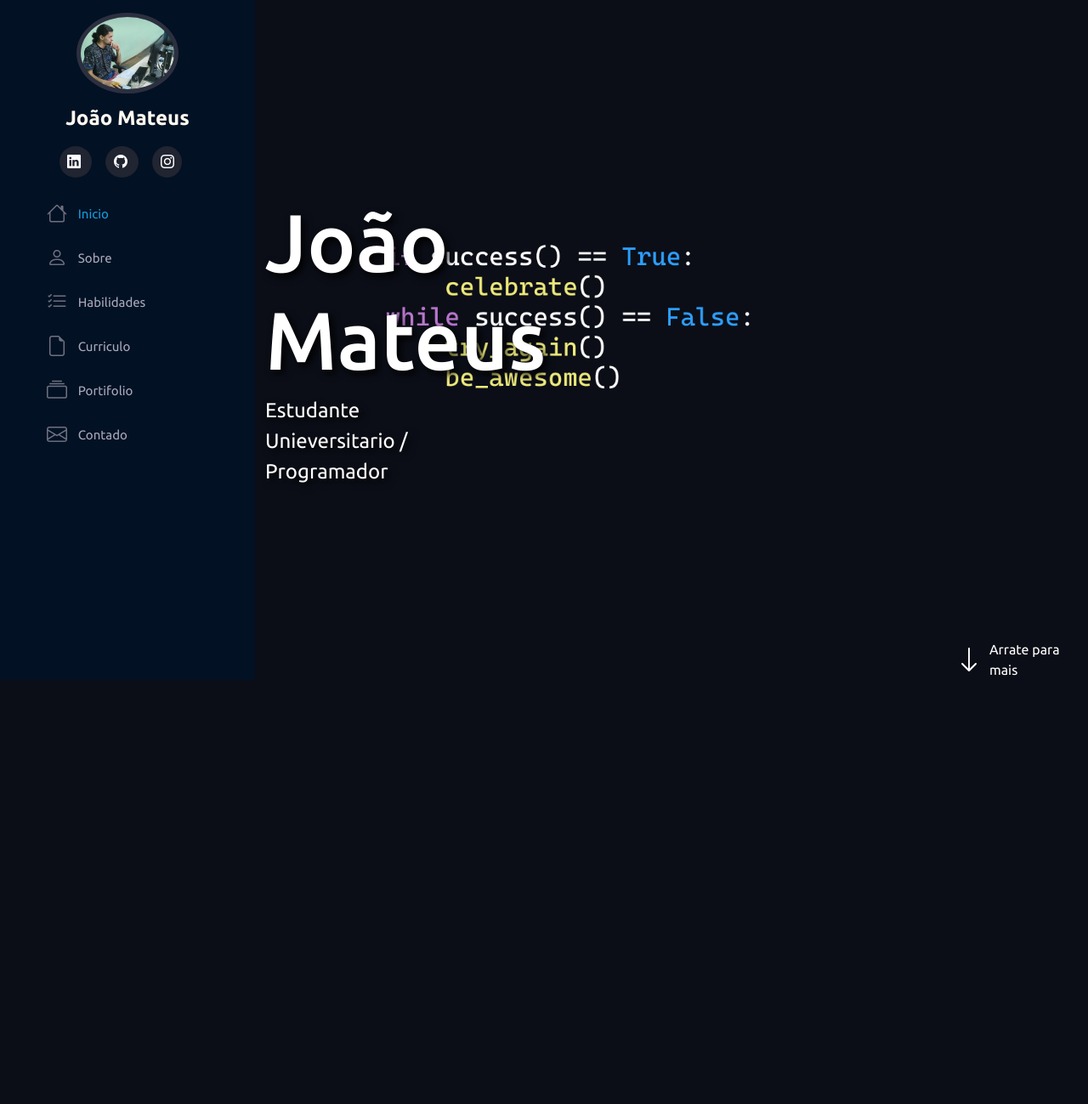
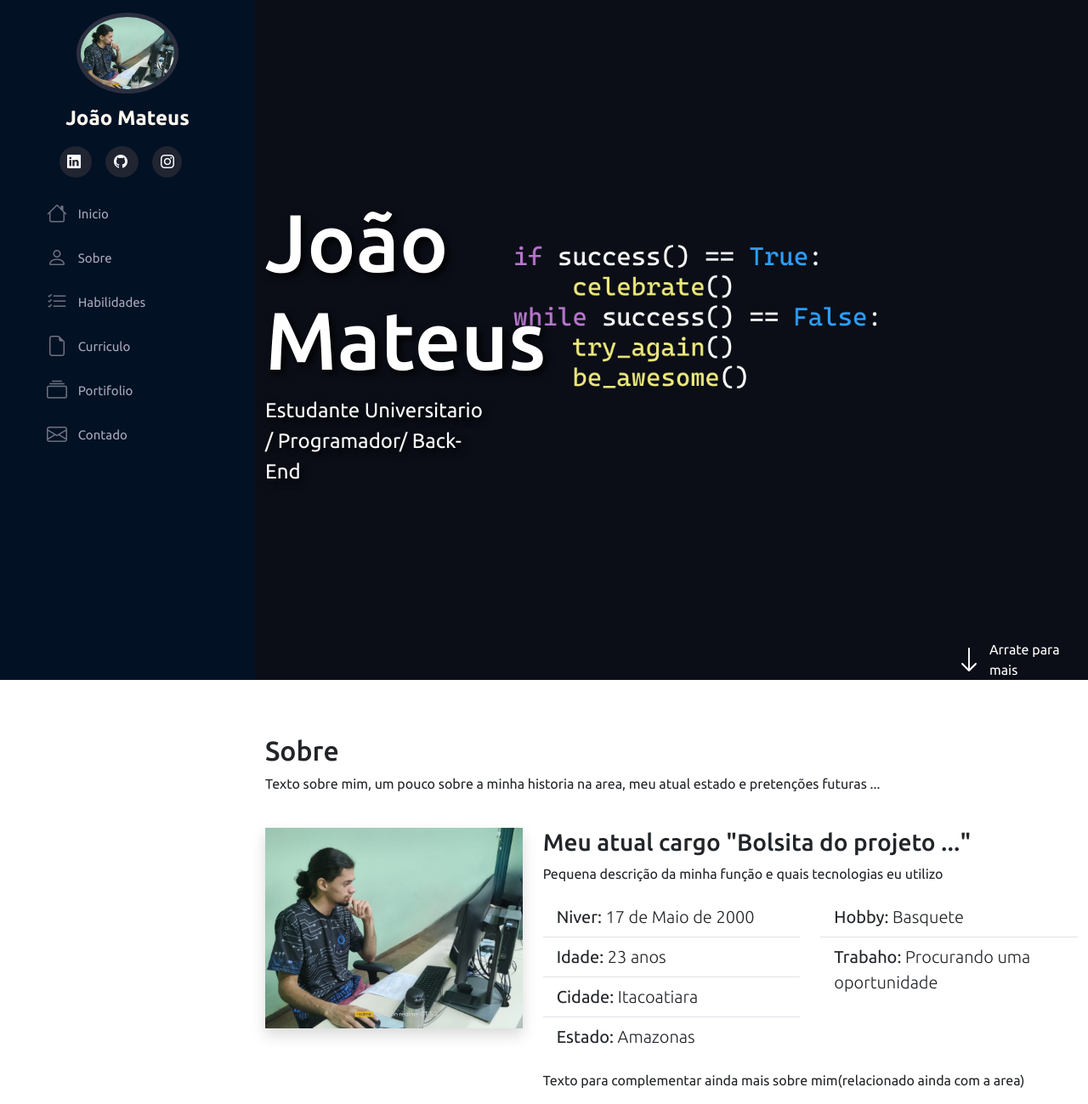
Before and after one commit to JMateusBarbosa/Portifolio, a Flask app: page / in a window 1280 px wide. Shown: the whole page at 85% size. Before the commit the page ends 800 px from the top, so only its background shows below. Run offline with Flask 3, Linux system fonts and the light colour scheme; some libraries are stand-ins or nearby versions.

Commit message:
Seção Sobre

```diff
--- a/static/style.css
+++ b/static/style.css
@@ -166,3 +166,16 @@
         margin-left: 0;
     }
   }
+
+  *::-webkit-scrollbar {
+    width: 15px;
+  }
+
+  *::-webkit-scrollbar-track {
+    width: 12px;
+    box-shadow: inset 0 0 .3rem #00000050;
+    background-color: #fff;
+  }
+  *::-webkit-scrollbar-thumb {
+    background-color: #252c90;
+  }
--- a/templates/index.html
+++ b/templates/index.html
@@ -37,11 +37,10 @@
         <nav id="navbar" class="nav-menu">
             <ul class="nav flex-column">
                 <li class="nav-item">
-                  <a class="nav-link active" aria-current="page"
-                  href="#"><i class="bi bi-house"></i>Inicio</a>
+                  <a class="nav-link" href="#inicio"><i class="bi bi-house"></i>Inicio</a>
                 </li>
                 <li class="nav-item">
-                  <a class="nav-link" href="#"><i class="bi bi-person"></i>Sobre</a>
+                  <a class="nav-link" href="#sobre"><i class="bi bi-person"></i>Sobre</a>
                 </li>
                 <li class="nav-item">
                   <a class="nav-link" href="#"><i class="bi bi-list-check"></i>Habilidades</a>
@@ -64,18 +63,76 @@
         <section id="inicio" class="row m-0 p-0">
             <div class="col-md-5 d-flex justify-content-center align-items-center flex-column">
                 <h2 class="text-white text-shadow">João Mateus</h2>
-                <span id="subtitle" class="text-white text-shadow">Estudante Unieversitario / Programador</span>
+                <span id="subtitle" class="text-white text-shadow">Estudante Universitario / Programador/ Back-End </span>
             </div>
 
             <div class="col-md-7 d-flex justify-content-end align-items-end">
                 <div id="arraste" class="d-flex align-items-center">
                     <i class="bi bi-arrow-down text-white pe-2 fs-2" aria-hidden="true"></i>
-                    <a href="">Arrate para mais</a>
+                    <a href="#sobre">Arrate para mais</a>
                 </div>
 
             </div>
 
         </section>
+
+        <section class="container mt-5" id="sobre">
+           <div class="row w-100">
+                <h2 class='pt-3'>Sobre</h2>
+                <p>Texto sobre mim, um pouco sobre a minha historia na area, meu atual estado e pretenções futuras
+                    ...
+                </p>
+           </div>
+
+           <div class="row mt-4">
+                <div class="col-md-4">
+                    <img class="img-fluid shadow" src="../static/img/Sem título.png" alt="Foto do João">
+                </div>
+                <div class="col-md-8">
+                    <h3>Meu atual cargo "Bolsita do projeto ..."</h3>
+                    <p>Pequena descrição da minha função e quais tecnologias eu utilizo</p>
+
+                    <div class="row mt-3 mb-3">
+                        <div class="col-md-6">
+                            <ul class="list-group list-group-flush fs-5">
+                                <li class="list-group-item">
+                                    Niver: <span class="fw-lighter">17 de Maio de
+                                        2000</span>
+                                </li>
+                                <li class="list-group-item">
+                                    Idade: <span class="fw-lighter">23 anos</span>
+                                </li>
+                                <li class="list-group-item">
+                                    Cidade: <span class="fw-lighter">Itacoatiara</span>
+                                </li>
+                                <li class="list-group-item">
+                                    Estado: <span class="fw-lighter">Amazonas</span>
+                                </li>
+
+                            </ul>
+                        </div>
+                        <div class="col-md-6">
+                            <ul class="list-group list-group-flush fs-5">
+                                <li class="list-group-item">
+                                    Hobby: <span class="fw-lighter">Basquete</span>
+                                </li>
+                                <li class="list-group-item">
+                                    Trabaho: <span class="fw-lighter">Procurando uma oportunidade</span>
+                                </li>
+
+                            </ul>
+                        </div>
+                    </div>
+
+                    <p>
+                        Texto para complementar ainda mais sobre mim(relacionado ainda com a area)
+                    </p>
+
+                </div>
+
+           </div>
+        </section>
+
     </main>
 
     <script src="../static/bootstrap/js/bootstrap.bundle.min.js"></script>
```
